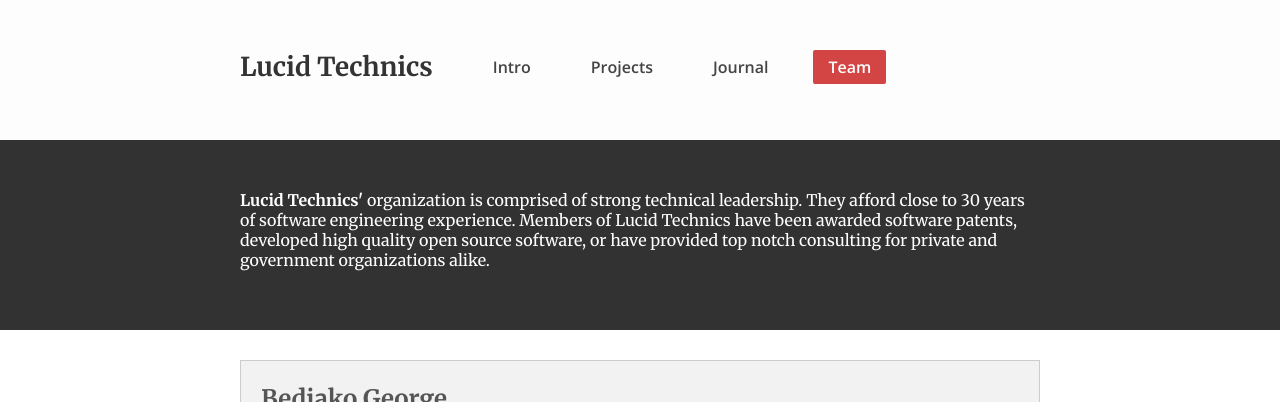
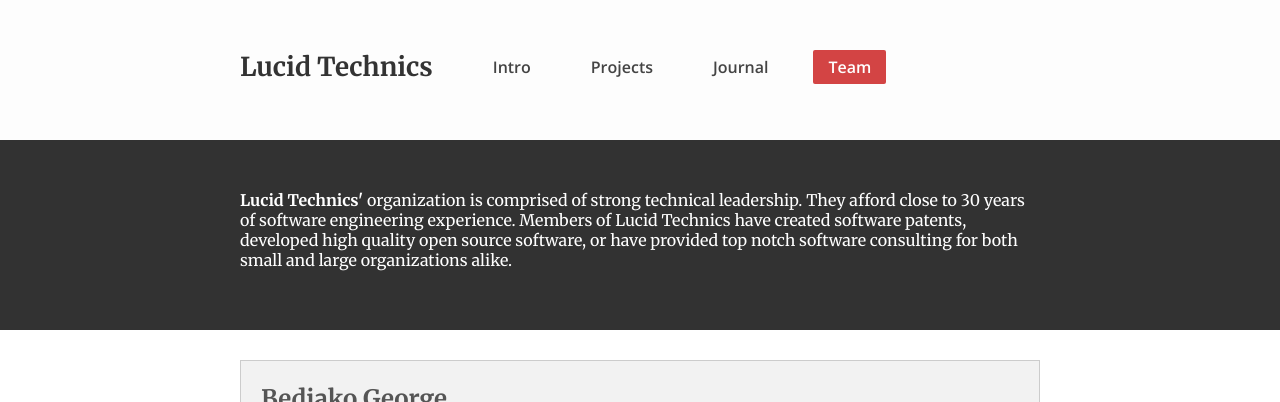
Before and after one commit to LucidTechnics/lucidtechnics.github.com, a Jekyll site: the page built from team.html, in a window 1280 px wide. Shown: the top 402 px of the page. Built offline with Jekyll 4.4.1, drawn with Linux system fonts in a browser that asks for light colours; nearby versions of some CDN libraries.

Commit message:
Updated team.html

```diff
--- a/team.html
+++ b/team.html
@@ -8,7 +8,7 @@
   <div class="intro">
 
     <div class="abstract">
-      <strong>Lucid Technics'</strong> organization is comprised of strong technical leadership.  They afford close to 30 years of software engineering experience.  Members of Lucid Technics have been awarded software patents, developed high quality open source software, or have provided top notch consulting for private and government organizations alike.
+      <strong>Lucid Technics'</strong> organization is comprised of strong technical leadership.  They afford close to 30 years of software engineering experience.  Members of Lucid Technics have created software patents, developed high quality open source software, or have provided top notch software consulting for both small and large organizations alike.
     </div>
   </div>
 </div>
```
